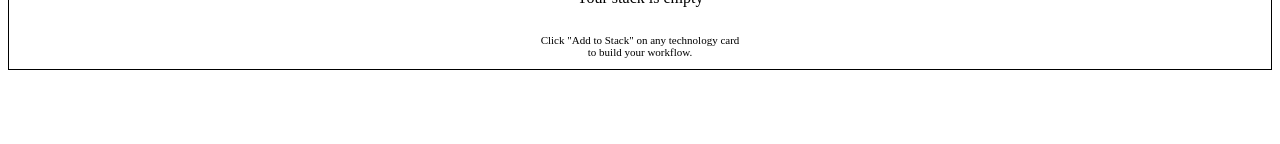
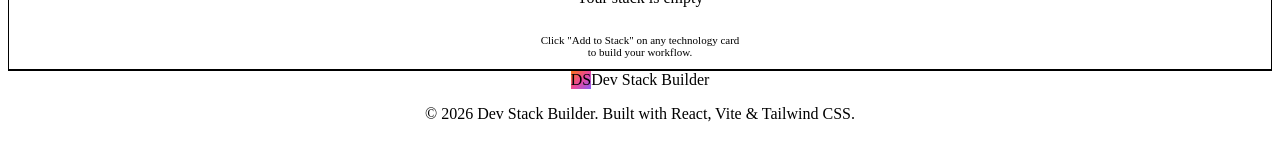
Before and after one commit to Mahathir003/DEVstack, a React (Vite) app: page / in a window 1280 px wide. Shown: the part 7319-7463 px from the top of the page. Before the commit the page ends 7397 px from the top, so only its background shows below. Built offline with nearby package versions, Linux system fonts and the light colour scheme.

Commit message:
added footer components and finalize layout

```diff
--- a/src/App.jsx
+++ b/src/App.jsx
@@ -5,6 +5,7 @@ import Navbar from "./Navbar";
 import Hero from "./Hero";
 import TechCard from "./TechCard";
 import StackSidebar from "./StackSidebar";
+import Footer from "./Footer";
 
 export default function App() {
   const [technologies, setTechnologies] = useState([]);
@@ -47,7 +48,8 @@ export default function App() {
   };
 
   return (
-    <div className="min-h-screen bg-slate-50/50 text-slate-800">
+    <div className="min-h-screen bg-slate-50/50 text-slate-800 flex flex-col justify-between">
+      <div>
         <ToastContainer
           position="bottom-right"
           autoClose={2500}
@@ -106,5 +108,8 @@ export default function App() {
           </div>
         </main>
       </div>
+
+      <Footer />
+    </div>
   );
 }
--- /dev/null
+++ b/src/Footer.jsx
@@ -0,0 +1,20 @@
+export default function Footer() {
+  return (
+    <footer className="bg-white border-t border-slate-200/80 mt-20 py-8">
+      <div className="max-w-7xl mx-auto px-4 sm:px-6 lg:px-8 flex flex-col md:flex-row items-center justify-between gap-4">
+        <div className="flex items-center gap-2">
+          <div className="w-6 h-6 rounded-lg bg-brand-gradient flex items-center justify-center text-white font-bold text-xs">
+            DS
+          </div>
+          <span className="text-sm font-bold text-slate-800">
+            Dev Stack Builder
+          </span>
+        </div>
+        <p className="text-xs text-slate-500 text-center md:text-right">
+          &copy; {new Date().getFullYear()} Dev Stack Builder. Built with React,
+          Vite & Tailwind CSS.
+        </p>
+      </div>
+    </footer>
+  );
+}
```
Lines whose indentation alone changed are shown as unchanged.
